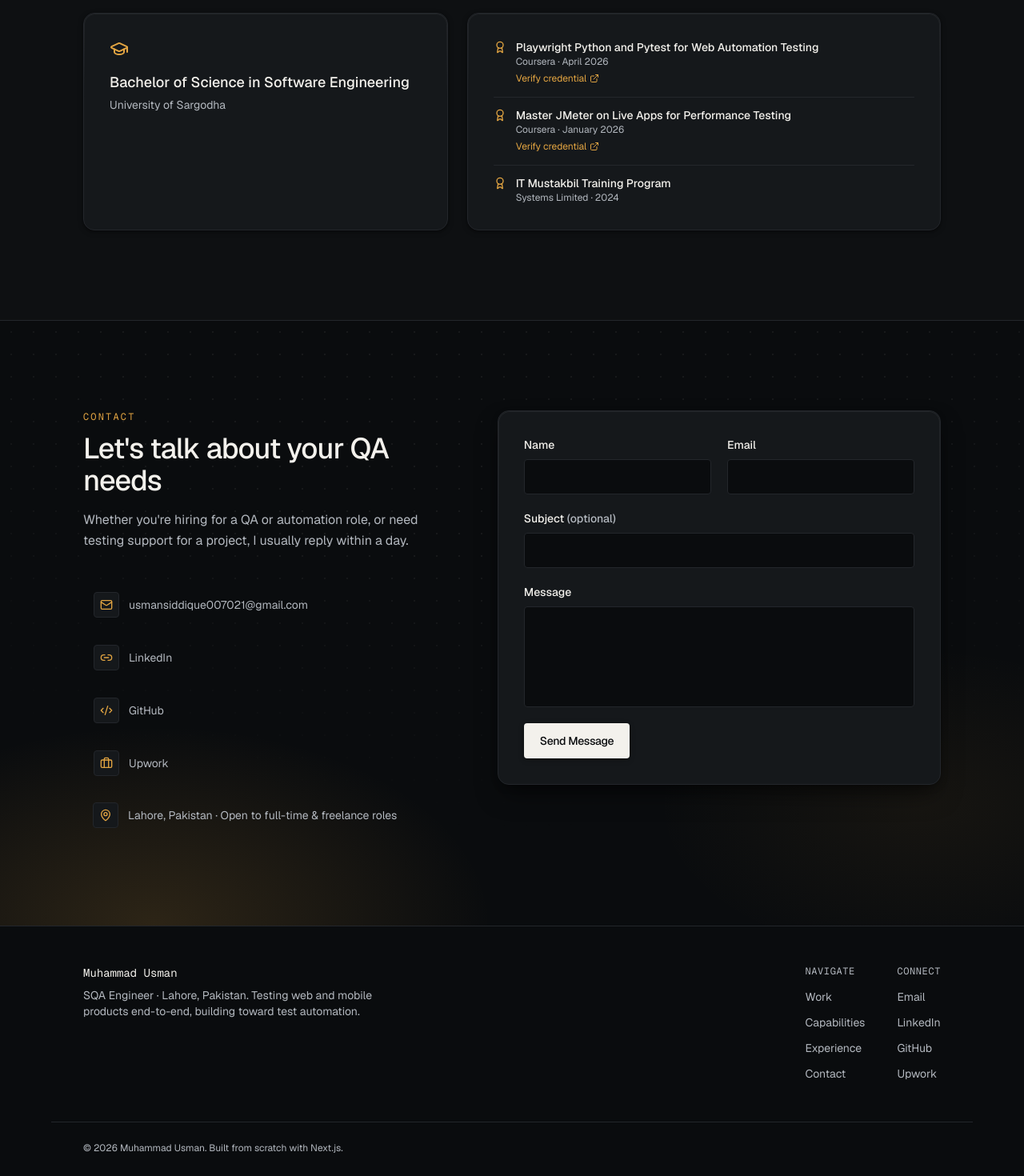
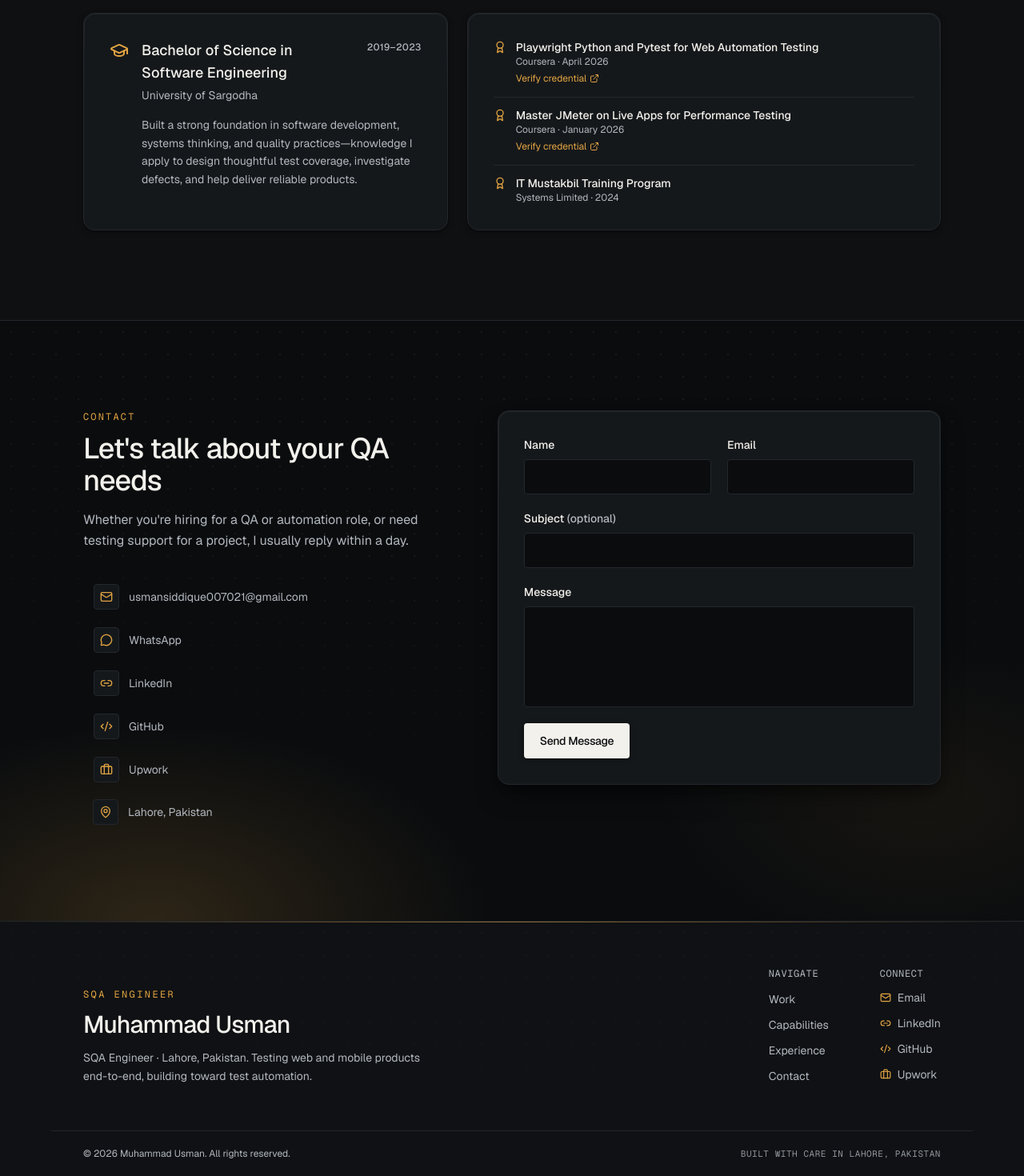
Before and after one commit to usman-siddique/QA-Portfolio, a Next.js app: page / in a window 1280 px wide. Shown: the part 5936-7406 px from the top of the page at 80% size. Built offline with nearby package versions, Linux system fonts and the light colour scheme.

Commit message:
Describe your changes

```diff
--- a/components/layout/Footer.tsx
+++ b/components/layout/Footer.tsx
@@ -1,4 +1,5 @@
 import Link from "next/link";
+import { Briefcase, Code2, Link2, Mail } from "lucide-react";
 import { Container } from "@/components/ui/Container";
 import { siteConfig } from "@/lib/site";
 import { profile } from "@/content/profile";
@@ -7,24 +8,37 @@ export function Footer() {
   const year = new Date().getFullYear();
 
   const channels = [
-    { label: "Email", href: `mailto:${profile.email}` },
-    { label: "LinkedIn", href: profile.linkedin },
-    { label: "GitHub", href: profile.github },
-    ...(profile.upwork ? [{ label: "Upwork", href: profile.upwork }] : []),
+    { label: "Email", href: `mailto:${profile.email}`, icon: Mail },
+    { label: "LinkedIn", href: profile.linkedin, icon: Link2 },
+    { label: "GitHub", href: profile.github, icon: Code2 },
+    ...(profile.upwork
+      ? [{ label: "Upwork", href: profile.upwork, icon: Briefcase }]
+      : []),
   ];
 
   return (
-    <footer className="border-t border-border">
-      <Container className="flex flex-col gap-8 py-12 md:flex-row md:items-start md:justify-between">
-        <div className="max-w-sm">
-          <p className="font-mono text-sm text-foreground">{profile.name}</p>
-          <p className="mt-2 text-sm text-muted-foreground">
+    <footer className="relative overflow-hidden border-t border-border bg-surface/45">
+      <div
+        aria-hidden="true"
+        className="h-px w-full bg-gradient-to-r from-transparent via-accent/60 to-transparent"
+      />
+      <div aria-hidden="true" className="bg-dot-grid absolute inset-0 opacity-50" />
+
+      <Container className="relative grid gap-10 py-14 md:grid-cols-[minmax(0,1fr)_auto] md:items-end">
+        <div className="max-w-md">
+          <p className="font-mono text-xs uppercase tracking-[0.2em] text-accent">
+            {profile.role}
+          </p>
+          <p className="mt-3 text-2xl font-medium tracking-tight text-foreground sm:text-3xl">
+            {profile.name}
+          </p>
+          <p className="mt-3 text-sm leading-relaxed text-muted-foreground">
             SQA Engineer · {profile.location}. Testing web and mobile
             products end-to-end, building toward test automation.
           </p>
         </div>
 
-        <div className="flex flex-wrap gap-x-10 gap-y-8">
+        <div className="flex flex-wrap gap-x-12 gap-y-10 sm:gap-x-16">
           <div>
             <p className="font-mono text-xs uppercase tracking-wider text-muted-foreground">
               Navigate
@@ -48,7 +62,9 @@ export function Footer() {
               Connect
             </p>
             <ul className="mt-3 flex flex-col gap-2">
-              {channels.map((channel) => (
+              {channels.map((channel) => {
+                const Icon = channel.icon;
+                return (
                   <li key={channel.label}>
                     <a
                       href={channel.href}
@@ -58,20 +74,26 @@ export function Footer() {
                           ? "noopener noreferrer"
                           : undefined
                       }
-                    className="text-sm text-muted-foreground transition-colors hover:text-foreground"
+                      className="group inline-flex items-center gap-2 text-sm text-muted-foreground transition-colors hover:text-foreground"
                     >
+                      <Icon
+                        className="size-3.5 text-accent transition-transform group-hover:-translate-y-0.5"
+                        aria-hidden="true"
+                      />
                       {channel.label}
                     </a>
                   </li>
-              ))}
+                );
+              })}
             </ul>
           </div>
         </div>
       </Container>
 
-      <Container className="border-t border-border py-6">
-        <p className="text-xs text-muted-foreground">
-          © {year} {profile.name}. Built from scratch with Next.js.
+      <Container className="relative flex flex-col gap-2 border-t border-border py-5 text-xs text-muted-foreground sm:flex-row sm:items-center sm:justify-between">
+        <p>© {year} {profile.name}. All rights reserved.</p>
+        <p className="font-mono text-[11px] uppercase tracking-wider text-muted-foreground/80">
+          Built with care in {profile.location}
         </p>
       </Container>
     </footer>
--- a/components/sections/Contact.tsx
+++ b/components/sections/Contact.tsx
@@ -1,4 +1,4 @@
-import { Mail, Link2, Code2, Briefcase, MapPin } from "lucide-react";
+import { Mail, Link2, Code2, Briefcase, MapPin, MessageCircle } from "lucide-react";
 import { Container } from "@/components/ui/Container";
 import { SectionHeading } from "@/components/ui/SectionHeading";
 import { Card } from "@/components/ui/Card";
@@ -11,6 +11,11 @@ const channels = [
     label: profile.email,
     href: `mailto:${profile.email}`,
     icon: Mail,
+  },
+  {
+    label: "WhatsApp",
+    href: `https://wa.me/${profile.phone.replace(/\D/g, "")}`,
+    icon: MessageCircle,
   },
   {
     label: "LinkedIn",
@@ -43,7 +48,7 @@ export function Contact() {
               description="Whether you're hiring for a QA or automation role, or need testing support for a project, I usually reply within a day."
             />
 
-            <div className="mt-10 flex flex-col gap-3">
+            <div className="mt-8 flex flex-col gap-1">
               {channels.map((channel) => {
                 const Icon = channel.icon;
                 return (
@@ -56,7 +61,7 @@ export function Contact() {
                         ? "noopener noreferrer"
                         : undefined
                     }
-                    className="group flex items-center gap-3 rounded-[var(--radius-md)] border border-transparent px-3 py-2.5 text-sm text-muted-foreground transition-all duration-200 hover:-translate-y-0.5 hover:border-border hover:bg-surface hover:text-foreground hover:shadow-elevated-sm"
+                    className="group flex items-center gap-3 rounded-[var(--radius-md)] border border-transparent px-3 py-2 text-sm text-muted-foreground transition-all duration-200 hover:-translate-y-0.5 hover:border-border hover:bg-surface hover:text-foreground hover:shadow-elevated-sm"
                   >
                     <span className="flex size-8 shrink-0 items-center justify-center rounded-[var(--radius-sm)] border border-border bg-surface text-accent transition-colors group-hover:border-accent/40">
                       <Icon className="size-4" aria-hidden="true" />
@@ -65,11 +70,11 @@ export function Contact() {
                   </a>
                 );
               })}
-              <div className="flex items-center gap-3 px-3 py-2.5 text-sm text-muted-foreground">
+              <div className="flex items-center gap-3 px-3 py-2 text-sm text-muted-foreground">
                 <span className="flex size-8 shrink-0 items-center justify-center rounded-[var(--radius-sm)] border border-border bg-surface text-accent">
                   <MapPin className="size-4" aria-hidden="true" />
                 </span>
-                {profile.location} · Open to full-time &amp; freelance roles
+                {profile.location}
               </div>
             </div>
           </Reveal>
--- a/components/sections/Credentials.tsx
+++ b/components/sections/Credentials.tsx
@@ -16,11 +16,14 @@ export function Credentials() {
 
         <div className="mt-14 grid gap-6 lg:grid-cols-[1fr_1.3fr]">
           <Reveal>
-            <Card className="flex h-full flex-col gap-4">
+            <Card className="h-full">
+              <div className="flex items-start gap-4">
                 <GraduationCap
-                className="size-6 text-accent"
+                  className="mt-0.5 size-6 shrink-0 text-accent"
                   aria-hidden="true"
                 />
+                <div className="min-w-0 flex-1">
+                  <div className="flex items-start justify-between gap-4">
                     <div>
                       <h3 className="text-lg font-medium text-foreground">
                         {education.degree}
@@ -28,6 +31,15 @@ export function Credentials() {
                       <p className="mt-1 text-sm text-muted-foreground">
                         {education.institution}
                       </p>
+                    </div>
+                    <span className="shrink-0 pt-0.5 text-xs font-medium tracking-wide text-muted-foreground">
+                      {education.dateRange}
+                    </span>
+                  </div>
+                  <p className="mt-4 text-sm leading-relaxed text-muted-foreground">
+                    {education.summary}
+                  </p>
+                </div>
               </div>
             </Card>
           </Reveal>
--- a/content/education.ts
+++ b/content/education.ts
@@ -1,8 +1,10 @@
 import type { Education } from "@/types/content";
 
-// Per explicit instruction: show only degree + institution.
-// No dates, CGPA, or timeline — kept out of scope intentionally.
+// Verified education details supplied for the portfolio.
 export const education: Education = {
   degree: "Bachelor of Science in Software Engineering",
   institution: "University of Sargodha",
+  dateRange: "2019–2023",
+  summary:
+    "Built a strong foundation in software development, systems thinking, and quality practices—knowledge I apply to design thoughtful test coverage, investigate defects, and help deliver reliable products.",
 };
--- a/types/content.ts
+++ b/types/content.ts
@@ -57,6 +57,8 @@ export interface Certification {
 export interface Education {
   degree: string;
   institution: string;
+  dateRange: string;
+  summary: string;
 }
 
 export interface Testimonial {
```
Lines whose indentation alone changed are shown as unchanged.
